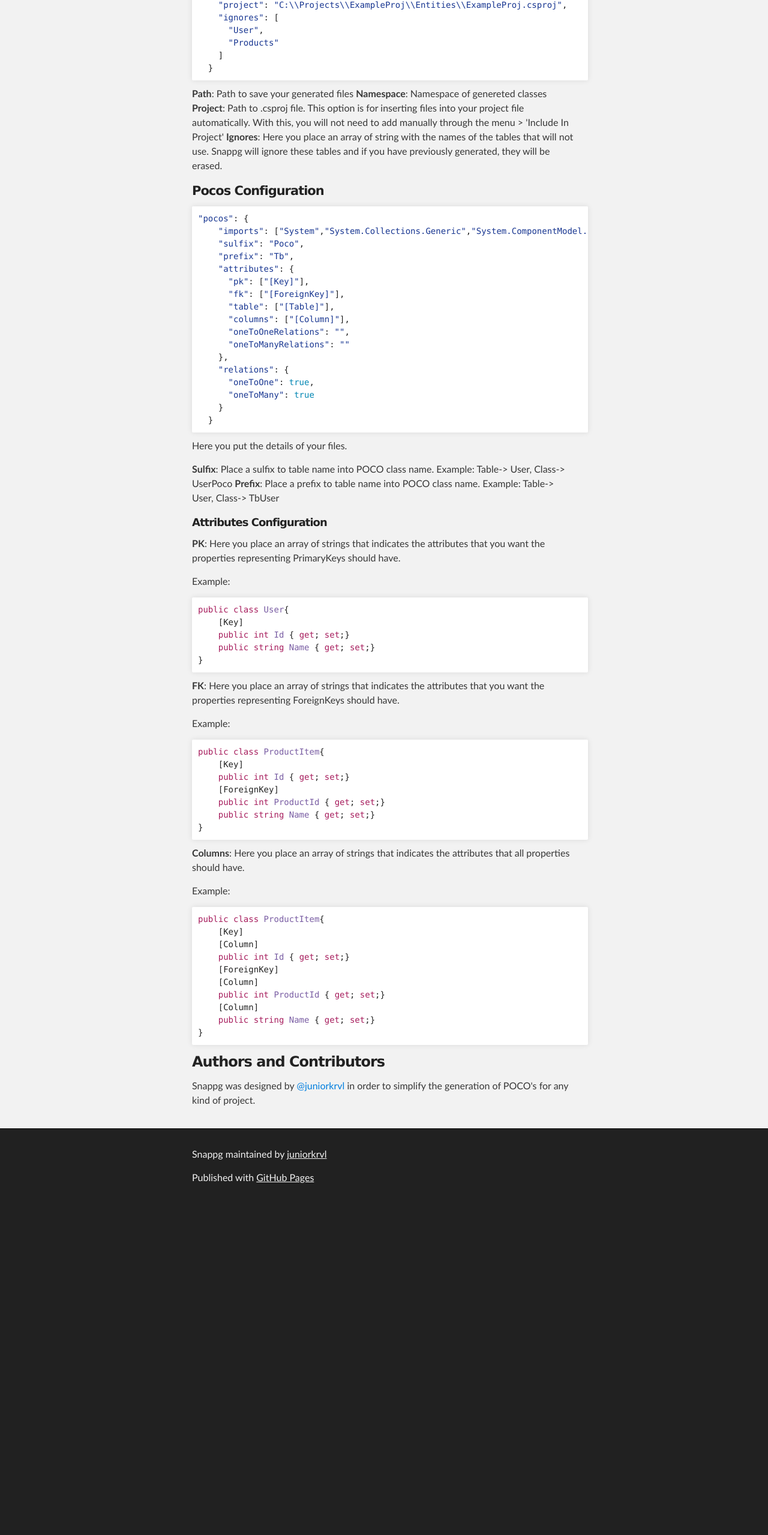
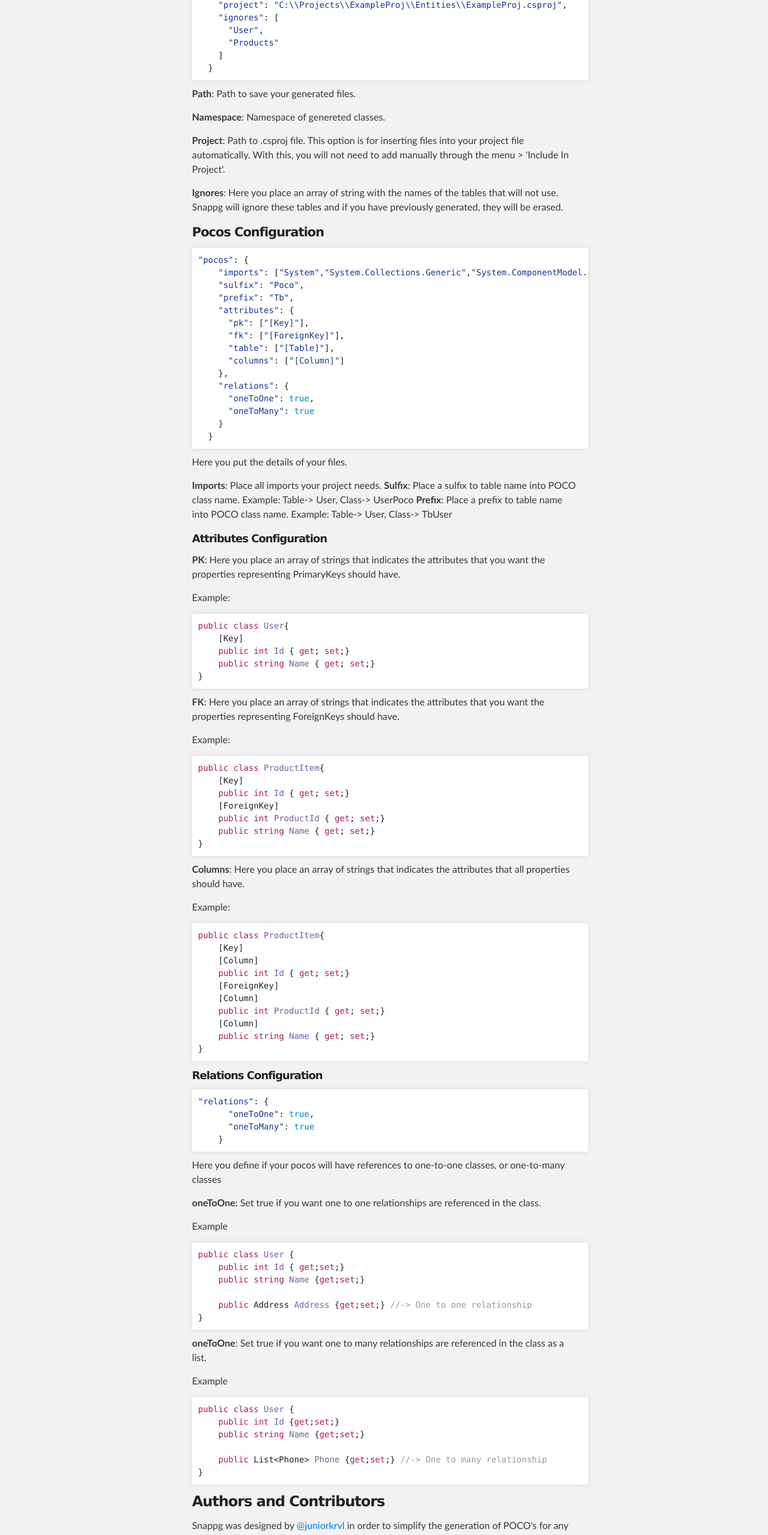
Before and after one commit to juniorkrvl/snappg, a plain HTML site: page index.html in a window 1280 px wide. Shown: the part 2494-5053 px from the top of the page at 60% size. Before the commit the page ends 4504 px from the top, so only its background shows below. Drawn offline with Linux system fonts and the light colour scheme.

```diff
--- a/index.html
+++ b/index.html
@@ -144,10 +144,13 @@
     ]
   }</pre></div>
 
-<p><strong>Path</strong>: Path to save your generated files
-<strong>Namespace</strong>: Namespace of genereted classes
-<strong>Project</strong>: Path to .csproj file. This option is for inserting files into your project file automatically. With this, you will not need to add manually through the menu &gt; 'Include In Project'
-<strong>Ignores</strong>: Here you place an array of string with the names of the tables that will not use. Snappg will ignore these tables and if you have previously generated, they will be erased.</p>
+<p><strong>Path</strong>: Path to save your generated files.</p>
+
+<p><strong>Namespace</strong>: Namespace of genereted classes.</p>
+
+<p><strong>Project</strong>: Path to .csproj file. This option is for inserting files into your project file automatically. With this, you will not need to add manually through the menu &gt; 'Include In Project'.</p>
+
+<p><strong>Ignores</strong>: Here you place an array of string with the names of the tables that will not use. Snappg will ignore these tables and if you have previously generated, they will be erased.</p>
 
 <h4>
 <a id="pocos-configuration" class="anchor" href="#pocos-configuration" aria-hidden="true"><span class="octicon octicon-link"></span></a>Pocos Configuration</h4>
@@ -160,9 +163,7 @@
       <span class="pl-s"><span class="pl-pds">"</span>pk<span class="pl-pds">"</span></span>: [<span class="pl-s"><span class="pl-pds">"</span>[Key]<span class="pl-pds">"</span></span>],
       <span class="pl-s"><span class="pl-pds">"</span>fk<span class="pl-pds">"</span></span>: [<span class="pl-s"><span class="pl-pds">"</span>[ForeignKey]<span class="pl-pds">"</span></span>],
       <span class="pl-s"><span class="pl-pds">"</span>table<span class="pl-pds">"</span></span>: [<span class="pl-s"><span class="pl-pds">"</span>[Table]<span class="pl-pds">"</span></span>],
-      <span class="pl-s"><span class="pl-pds">"</span>columns<span class="pl-pds">"</span></span>: [<span class="pl-s"><span class="pl-pds">"</span>[Column]<span class="pl-pds">"</span></span>],
-      <span class="pl-s"><span class="pl-pds">"</span>oneToOneRelations<span class="pl-pds">"</span></span>: <span class="pl-s"><span class="pl-pds">"</span><span class="pl-pds">"</span></span>,
-      <span class="pl-s"><span class="pl-pds">"</span>oneToManyRelations<span class="pl-pds">"</span></span>: <span class="pl-s"><span class="pl-pds">"</span><span class="pl-pds">"</span></span>
+      <span class="pl-s"><span class="pl-pds">"</span>columns<span class="pl-pds">"</span></span>: [<span class="pl-s"><span class="pl-pds">"</span>[Column]<span class="pl-pds">"</span></span>]
     },
     <span class="pl-s"><span class="pl-pds">"</span>relations<span class="pl-pds">"</span></span>: {
       <span class="pl-s"><span class="pl-pds">"</span>oneToOne<span class="pl-pds">"</span></span>: <span class="pl-c1">true</span>,
@@ -172,7 +173,8 @@
 
 <p>Here you put the details of your files.</p>
 
-<p><strong>Sulfix</strong>: Place a sulfix to table name into POCO class name. Example: Table-&gt; User, Class-&gt; UserPoco
+<p><strong>Imports</strong>: Place all imports your project needs.
+<strong>Sulfix</strong>: Place a sulfix to table name into POCO class name. Example: Table-&gt; User, Class-&gt; UserPoco
 <strong>Prefix</strong>: Place a prefix to table name into POCO class name. Example: Table-&gt; User, Class-&gt; TbUser</p>
 
 <h5>
@@ -215,6 +217,38 @@
     <span class="pl-k">public</span> <span class="pl-k">string</span> <span class="pl-en">Name</span> { <span class="pl-k">get</span>; <span class="pl-k">set</span>;}
 }</pre></div>
 
+<h5>
+<a id="relations-configuration" class="anchor" href="#relations-configuration" aria-hidden="true"><span class="octicon octicon-link"></span></a>Relations Configuration</h5>
+
+<div class="highlight highlight-source-json"><pre><span class="pl-s"><span class="pl-pds">"</span>relations<span class="pl-pds">"</span></span>: {
+      <span class="pl-s"><span class="pl-pds">"</span>oneToOne<span class="pl-pds">"</span></span>: <span class="pl-c1">true</span>,
+      <span class="pl-s"><span class="pl-pds">"</span>oneToMany<span class="pl-pds">"</span></span>: <span class="pl-c1">true</span>
+    }</pre></div>
+
+<p>Here you define if your pocos will have references to one-to-one classes, or one-to-many classes</p>
+
+<p><strong>oneToOne</strong>: Set true if you want one to one relationships are referenced in the class.</p>
+
+<p>Example</p>
+
+<div class="highlight highlight-source-cs"><pre><span class="pl-k">public</span> <span class="pl-k">class</span> <span class="pl-en">User</span> {
+    <span class="pl-k">public</span> <span class="pl-k">int</span> <span class="pl-en">Id</span> { <span class="pl-k">get</span>;<span class="pl-k">set</span>;}
+    <span class="pl-k">public</span> <span class="pl-k">string</span> <span class="pl-en">Name</span> {<span class="pl-k">get</span>;<span class="pl-k">set</span>;}
+
+    <span class="pl-k">public</span> Address <span class="pl-en">Address</span> {<span class="pl-k">get</span>;<span class="pl-k">set</span>;} <span class="pl-c">//-&gt; One to one relationship</span>
+}</pre></div>
+
+<p><strong>oneToOne</strong>: Set true if you want one to many relationships are referenced in the class as a list.</p>
+
+<p>Example</p>
+
+<div class="highlight highlight-source-cs"><pre><span class="pl-k">public</span> <span class="pl-k">class</span> <span class="pl-en">User</span> {
+    <span class="pl-k">public</span> <span class="pl-k">int</span> <span class="pl-en">Id</span> {<span class="pl-k">get</span>;<span class="pl-k">set</span>;}
+    <span class="pl-k">public</span> <span class="pl-k">string</span> <span class="pl-en">Name</span> {<span class="pl-k">get</span>;<span class="pl-k">set</span>;}
+
+    <span class="pl-k">public</span> List&lt;Phone&gt; <span class="pl-en">Phone</span> {<span class="pl-k">get</span>;<span class="pl-k">set</span>;} <span class="pl-c">//-&gt; One to many relationship</span>
+}</pre></div>
+
 <h3>
 <a id="authors-and-contributors" class="anchor" href="#authors-and-contributors" aria-hidden="true"><span class="octicon octicon-link"></span></a>Authors and Contributors</h3>
 
```
Also changed, not shown: params.json (+1 -1 lines).
